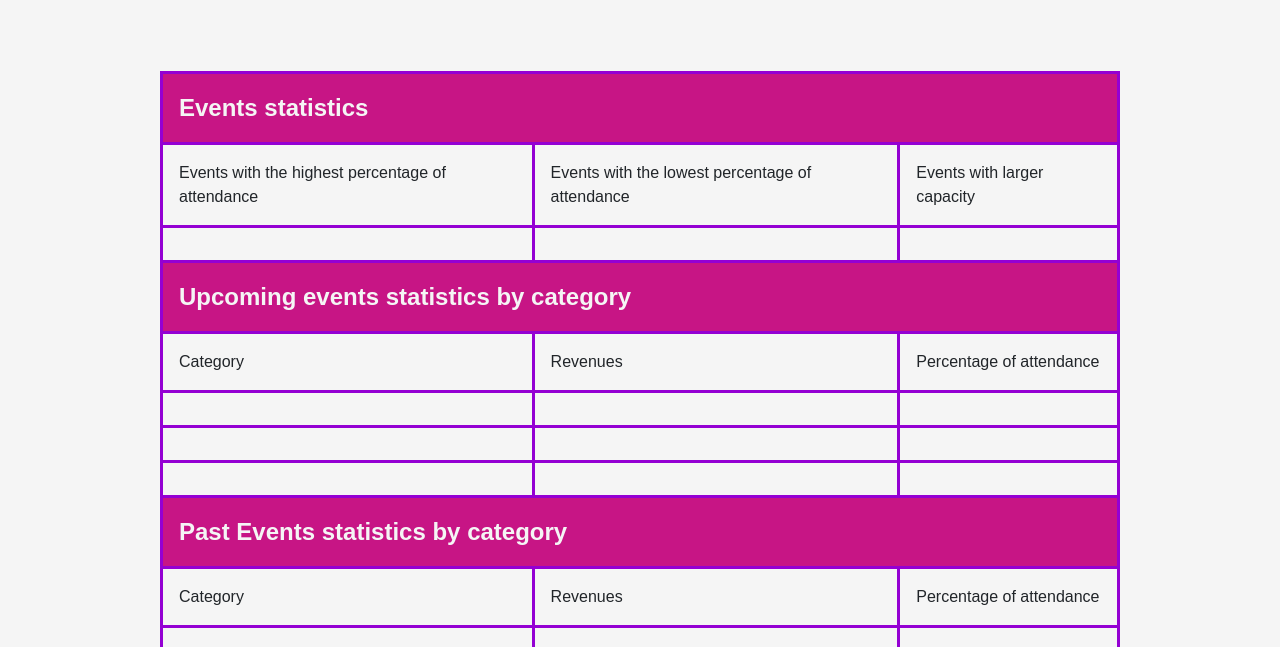
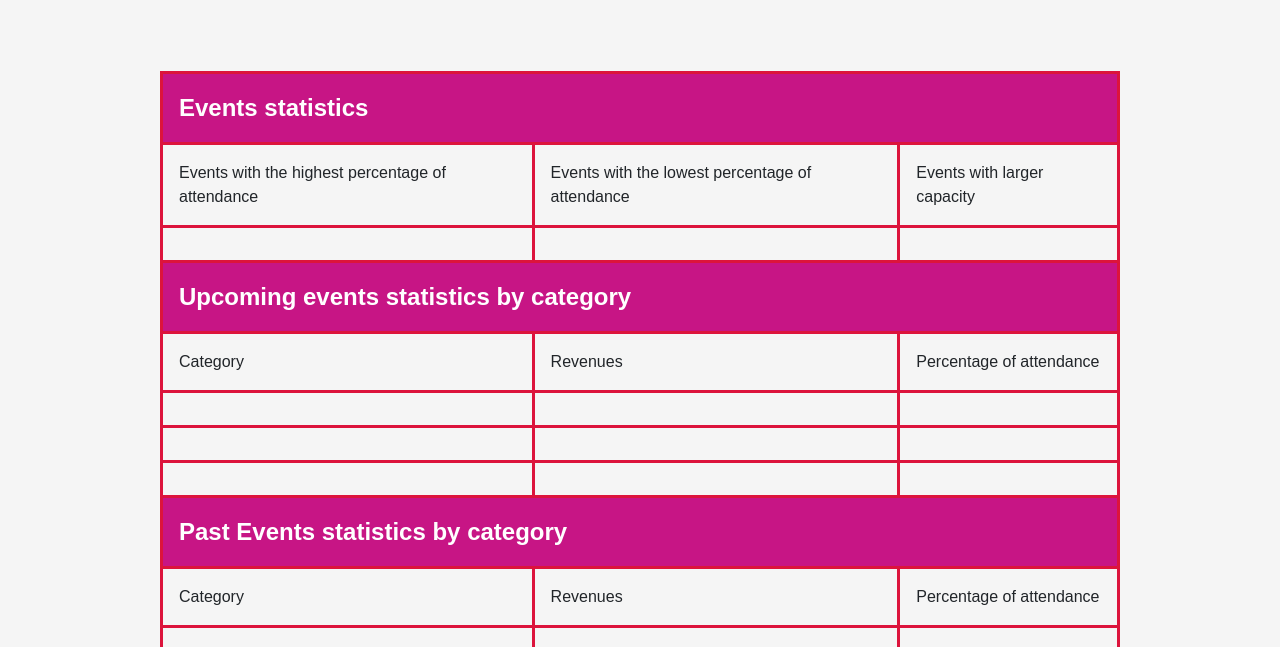
Before and after one commit to tomasfriz/Amazing-Events---Tomas-Friz, a plain HTML site: page stats.html in a window 1280 px wide. Shown: the part 153-800 px from the top of the page. Drawn offline with nearby package versions, Linux system fonts and the light colour scheme.

Commit message:
cambio de color en la tabla de stats

```diff
--- a/assets/css/styles.css
+++ b/assets/css/styles.css
@@ -261,13 +261,13 @@ table {
 th,
 td,
 tr {
-	border: 0.2rem solid darkviolet;
+	border: 0.2rem solid crimson;
 	padding: 1rem;
 }
 
 th {
 	background-color: mediumvioletred;
-	color: whitesmoke;
+	color: white;
 	font-weight: bold;
 	font-size: x-large;
 }
```
